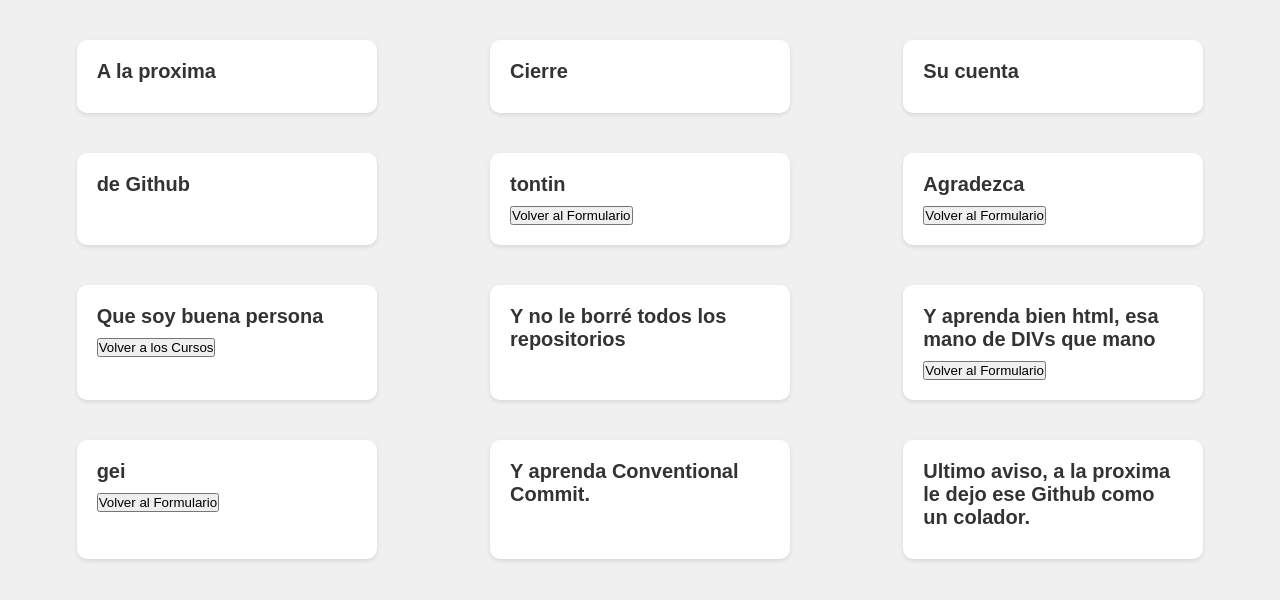
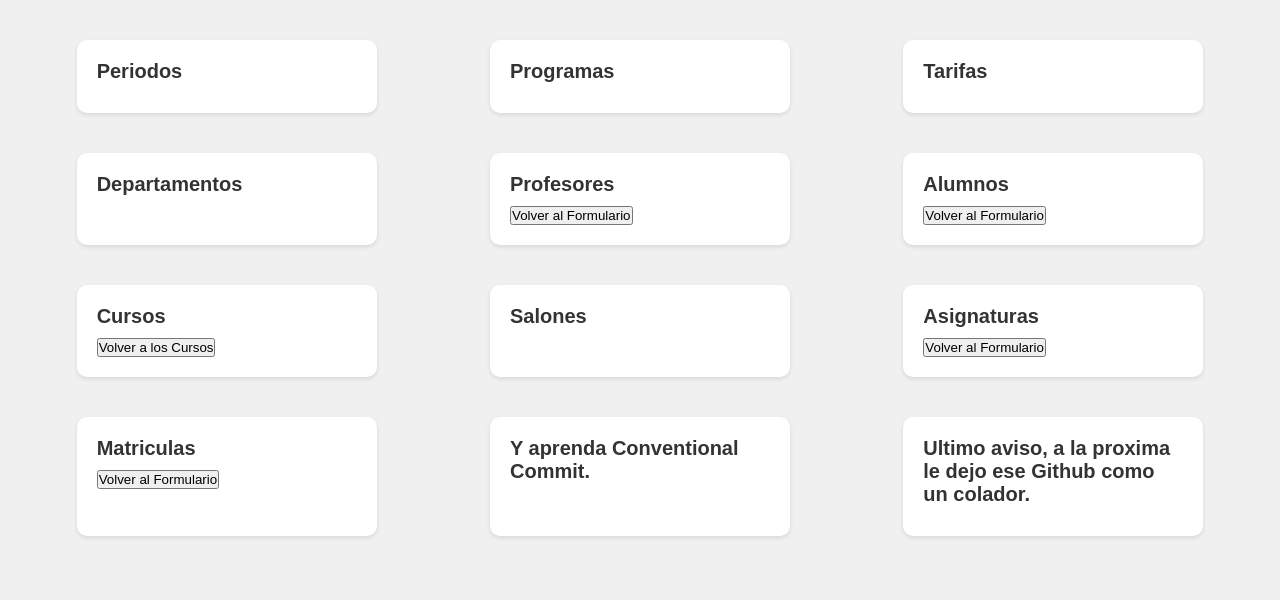
Before and after one commit to AlfonsoBrandonCamargoFlorez/University, a website: page index.html in a window 1280 px wide. Drawn offline with Linux system fonts and the light colour scheme; no server answers.

Commit message:
Update index.html

```diff
--- a/index.html
+++ b/index.html
@@ -12,7 +12,7 @@
 
         <section id="">
             <h1>
-                A la proxima
+                Periodos
             </h1>
             <div id="todosPeriodos">
 
@@ -21,7 +21,7 @@
 
         <section id="programas">
             <h1>
-                Cierre
+                Programas
             </h1>
             <div id="todosProgramas">
 
@@ -30,7 +30,7 @@
 
         <section id="tarifas">
             <h1>
-                Su cuenta
+                Tarifas
             </h1>
             <div id="todosTarifas">
 
@@ -39,7 +39,7 @@
 
         <section id="departamentos">
             <h1>
-                de Github
+               Departamentos
             </h1>
             <div id="todosDepartamentos">
 
@@ -48,7 +48,7 @@
 
         <section id="profesores">
             <h1>
-                tontin
+                Profesores
             </h1>
             <div id="todosProfesores">
 
@@ -58,7 +58,7 @@
 
         <section id="alumnos">
             <h1>
-                Agradezca
+                Alumnos
             </h1>
             <div id="todosAlumnos">
 
@@ -68,7 +68,7 @@
 
         <section id="cursos">
             <h1>
-                Que soy buena persona
+                Cursos
             </h1>
             <div id="todosCursos">
 
@@ -78,7 +78,7 @@
 
         <section id="salones">
             <h1>
-                Y no le borré todos los repositorios
+                Salones
             </h1>
             <div id="todosSalones">
 
@@ -87,7 +87,7 @@
 
         <section id="asignaturas">
             <h1>
-                Y aprenda bien html, esa mano de DIVs que mano
+                Asignaturas
             </h1>
             <div id="todosAsignaturas">
 
@@ -97,7 +97,7 @@
 
         <section id="matriculas">
             <h1>
-                gei
+                Matriculas
             </h1>
             <div id="todosMatriculas">
 
```
